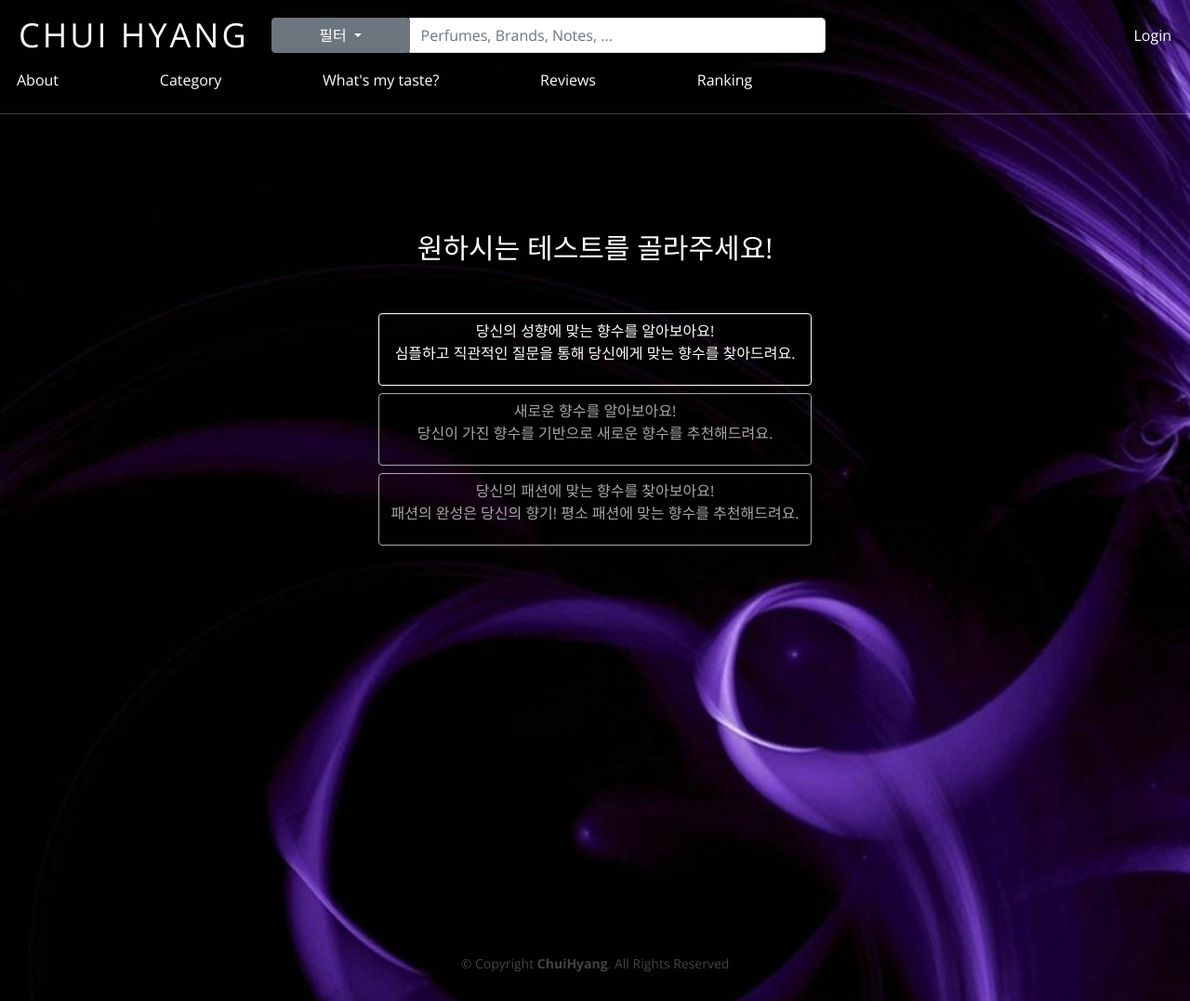
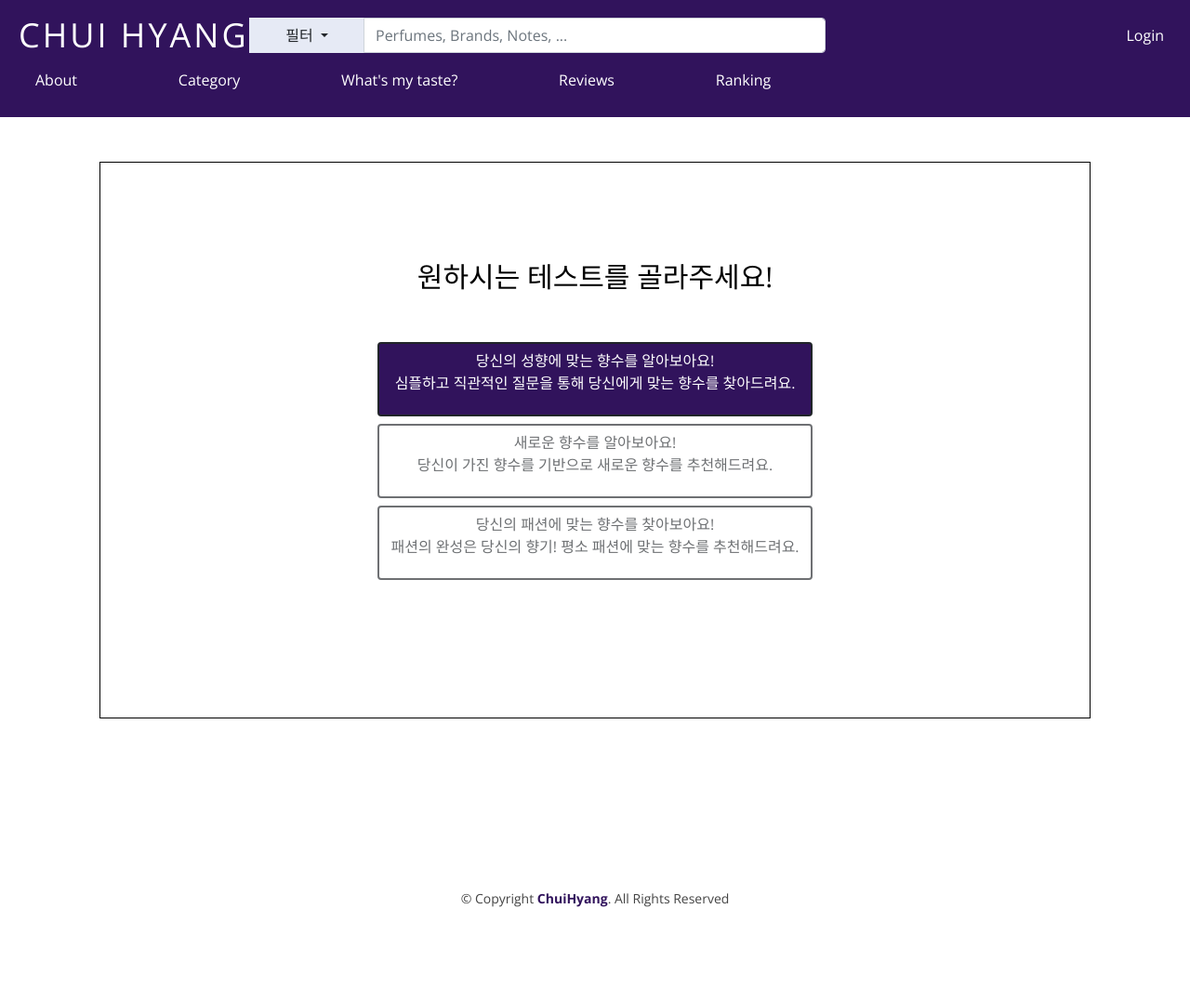
Before and after one commit to oooppq/chuihyang, a Django app: page /survey/ in a window 1280 px wide. Shown: the whole page at 93% size. After the commit the page ends 976 px from the top, so only its background shows below. Run offline with Django 4.2, Linux system fonts and the light colour scheme; some libraries are stand-ins or nearby versions.

Commit message:
2022/08/16 레이아웃 변경 및 랭킹 일부 반영

```diff
--- a/app/templates/base.html
+++ b/app/templates/base.html
@@ -47,19 +47,16 @@
   <body>
     <!-- ======= Header ======= -->
     <header id="header">
-      <div class="d-flex justify-content-between align-items-center header-box">
-        <div class="p-2">
-          <a href="{% url 'home' %}">
-            <span class="logo text-light">
+      <div id='header-top-container'>
+        <div id='header-top'>
+          <a class='logo' href="{% url 'home' %}">
             CHUI HYANG
-            </span>
           </a>
-        </div>
 
-        <form action="{% url 'searched' %}" class="searchbox-form w-50 p-3 py-0">
-          <div class='input-group w-100'>
-            <div class="dropdown w-25">
-              <button class="btn btn-secondary dropdown-toggle w-100" type="button" id="dropdownMenuButton1" data-bs-toggle="dropdown" aria-expanded="false">
+          <form action="{% url 'searched' %}" class="searchbox-form">
+            <div class='input-group'>
+              <div class="dropdown">
+                <button class="btn dropdown-toggle w-100" type="button" id="dropdownMenuButton1" data-bs-toggle="dropdown" aria-expanded="false">
                   필터
                 </button>
                 <ul class="dropdown-menu" aria-labelledby="dropdownMenuButton1">
@@ -121,7 +118,7 @@
                   </li>
                 </ul>
               </div>
-            <input type="search" name="searched" placeholder="Perfumes, Brands, Notes, ..." id="searchbox" class="w-75 form-control" value="{{ searched }}">
+              <input type="search" name="searched" placeholder="Perfumes, Brands, Notes, ..." id="searchbox" class="form-control" value="{{ searched }}">
             </div>
           </form>
           <div class="login-button ms-auto p-2">
@@ -138,7 +135,14 @@
               {% endif%}
             </div>
           </div>
-        <div id='under-search' class='w-100'>
+        </div>
+        <div id='under-search' class='d-flex'>
+          <span class='empty-span'>
+            empty span
+          </span>
+          <div class='search-result-div'></div>
+        </div>
+      </div>
       <div id='category-container' class='w-100'>
         <ul id="" class="d-flex">
           <li class="category-component p-2 flex-fill">
@@ -161,9 +165,9 @@
             <a href="{% url 'ranking' %}">Ranking</a>
           </li>
         </ul>
-            <hr>
+
       </div>
-        </div>
+
       <!-- side-navbar for mobile -->
       <nav id='side-navbar' class="navbar navbar-dark  fixed-top mt-2">
         <div class="container-fluid">
--- a/static/css/base.css
+++ b/static/css/base.css
@@ -3,18 +3,15 @@
 --------------------------------------------------------------*/
 body {
   font-family: "Open Sans", sans-serif;
-  background: url("../img/bg-img.jpg") top center;
   background-size: cover;
-  color: #444;
+  color: black;
 }
 
 a {
   text-decoration: none;
-  color: white;
 }
 
 a:hover {
-  color: #a086c4;
   text-decoration: none;
 }
 
@@ -32,8 +29,13 @@ h6,
   # Header
   --------------------------------------------------------------*/
 #header {
-  /* height: 80px; */
-  padding: 20px 0;
+  padding: 20px;
+  background-color: #31135c;
+  color: white;
+}
+
+#header a {
+  color: white;
 }
 
 .header-box {
@@ -41,18 +43,53 @@ h6,
   padding: 0 12px;
 }
 
+#header-top {
+  display: flex;
+  justify-content: space-between;
+  align-items: center;
+  height: 36px;
+}
+
 #header .logo {
   font-size: 36px;
   margin: 0;
-  padding: 0;
   line-height: 1;
-  font-weight: 300;
+  font-weight: 400;
   letter-spacing: 3px;
+  width: 20%;
+}
+
+.searchbox-form {
+  width: 50%;
+}
+
+.dropdown {
+  width: 20%;
+  background-color: #e6eaf5;
+}
+
+.dropdown .dropdown-item {
+  color: black !important;
+}
+.searchbox {
+  width: 80%;
 }
 
 #under-search {
   position: relative;
   z-index: 1;
+}
+
+.empty-span {
+  font-size: 36px;
+  width: 20%;
+  height: 0px;
+  padding-left: 8px;
+  visibility: hidden;
+}
+.empty-component {
+  width: 20%;
+  visibility: hidden;
 }
 
 .mobile-searchbox-form {
@@ -101,28 +138,24 @@ h6,
 }
 
 .searched-list {
-  /* width: 712px; */
-  width: 48.3%;
+  width: 50%;
   background-color: white;
   text-align: left;
-  padding-bottom: 10px;
-  border-radius: 0 0 5px 5px;
+  border: 1px solid black;
   z-index: 99;
-  /* margin-left: 295px; */
-  position: relative;
+  position: absolute;
 }
 
 .searched-list a {
-  color: gray;
+  color: gray !important;
   font-size: 14px;
 }
 
 .searched-list a:hover {
-  color: black;
+  color: black !important;
   font-size: 14px;
 }
 #category-container {
-  position: absolute;
   width: 100%;
 }
 
@@ -134,13 +167,6 @@ h6,
   width: 900px;
 }
 
-hr {
-  color: white;
-}
-
-.dropdown-menu hr {
-  color: black;
-}
 /*--------------------------------------------------------------
   # Footer
   --------------------------------------------------------------*/
@@ -152,12 +178,7 @@ hr {
 #footer .copyright {
   text-align: center;
 }
-#footer .credits {
-  padding-top: 10px;
-  text-align: center;
-  font-size: 13px;
-  color: #fff;
+
+#footer .copyright span {
+  color: #31135c;
 }
-#footer .credits a {
-  color: #a086c4;
-}
--- a/static/css/survey.css
+++ b/static/css/survey.css
@@ -1,20 +1,33 @@
 #main {
-  margin-top: 120px;
   height: 800px;
 }
 
+#main a {
+  color: black;
+  text-decoration: none;
+}
+
+#main-container {
+  display: flex;
+  width: 90%;
+  flex-direction: column;
+  justify-content: center;
+  align-items: center;
+  border: 1px solid black;
+  padding: 100px 0;
+}
 #survey-span {
-  color: white;
   font-size: 30px;
 }
-.btn-outline-primary {
+
+.btn-outline-dark {
+  border-width: 2px;
+  background-color: #31135c;
   color: white;
-  border-color: white;
 }
-
-.btn-outline-primary:hover {
-  background-color: #31135c;
-  border-color: white;
+.btn-outline-dark:hover {
+  background-color: #4d2c7c;
+  /* border-color: white; */
 }
 
 .btn-outline-primary:focus {
@@ -22,5 +35,5 @@
 }
 
 .btn-outline-primary:disabled {
-  color: white;
+  /* color: white; */
 }
--- a/static/js/base.js
+++ b/static/js/base.js
@@ -27,26 +27,25 @@ $("#searchbox").on("propertychange change keyup paste", function () {
       if (lastList) lastList.remove();
       var outerDiv = document.createElement("div");
       outerDiv.style.color = "black";
-      outerDiv.classList.add(
-        "searched-list",
-        // "w-50",
-        "px-3",
-        "d-flex",
-        "flex-column",
-        "align-items-center"
-      );
+      outerDiv.classList.add("searched-list", "d-flex", "flex-column");
 
       for (let p of data["searchedList"]) {
         let innerDiv = document.createElement("div");
-        innerDiv.classList.add("d-flex", "w-50", "searched-component", "ps-3");
+        innerDiv.classList.add("d-flex", "searched-component", "ps-3");
+        let emptyDiv = document.createElement("div");
+        emptyDiv.classList.add("empty-component");
+        emptyDiv.innerHTML = "empty";
         let link = document.createElement("a");
         link.href = "/perfumes/" + p[0];
         link.innerHTML = p[1];
+        link.style.width = "80%";
+        link.style.textAlign = "left";
+        innerDiv.appendChild(emptyDiv);
         innerDiv.appendChild(link);
         outerDiv.appendChild(innerDiv);
       }
 
-      document.querySelector("#under-search").appendChild(outerDiv);
+      document.querySelector(".search-result-div").appendChild(outerDiv);
     },
   });
 });
--- a/survey/templates/survey-index.html
+++ b/survey/templates/survey-index.html
@@ -3,23 +3,24 @@
 {% block content %}
   <link rel="stylesheet" type="text/css" href="{% static 'css/survey.css'%}">
   <section id="main" class="d-flex flex-column  align-items-center p-5">
+    <div id='main-container'>
       <span id="survey-span">원하시는 테스트를 골라주세요!</span>
       <div id="servey-container" class="">
         <div class="d-grid gap-2 my-5">
           <a href="{% url 'survey1' %}">
-          <button class="btn btn-outline-primary w-100" type="button">
+            <button class="btn btn-outline-dark w-100" type="button">
               <span>당신의 성향에 맞는 향수를 알아보아요!</span>
               <p>심플하고 직관적인 질문을 통해 당신에게 맞는 향수를 찾아드려요.</p>
             </button>
           </a>
           <a href="">
-          <button class="btn btn-outline-primary w-100" disabled="disabled" type="button">
+            <button class="btn btn-outline-dark w-100" disabled="disabled" type="button">
               <span>새로운 향수를 알아보아요!</span>
               <p>당신이 가진 향수를 기반으로 새로운 향수를 추천해드려요.</p>
             </button>
           </a>
           <a href="">
-          <button class="btn btn-outline-primary w-100" disabled="disabled" type="button">
+            <button class="btn btn-outline-dark w-100" disabled="disabled" type="button">
               <span>당신의 패션에 맞는 향수를 찾아보아요!</span>
               <p>패션의 완성은 당신의 향기! 평소 패션에 맞는 향수를 추천해드려요.</p>
             </button>
@@ -27,5 +28,6 @@
         </div>
 
       </div>
+    </div>
   </section>
 {% endblock %}
```
Also changed, not shown: app/templates/index.html (+3 -7 lines), static/css/index.css (+20 -29 lines), readme.txt. Lines whose indentation alone changed are shown as unchanged.
